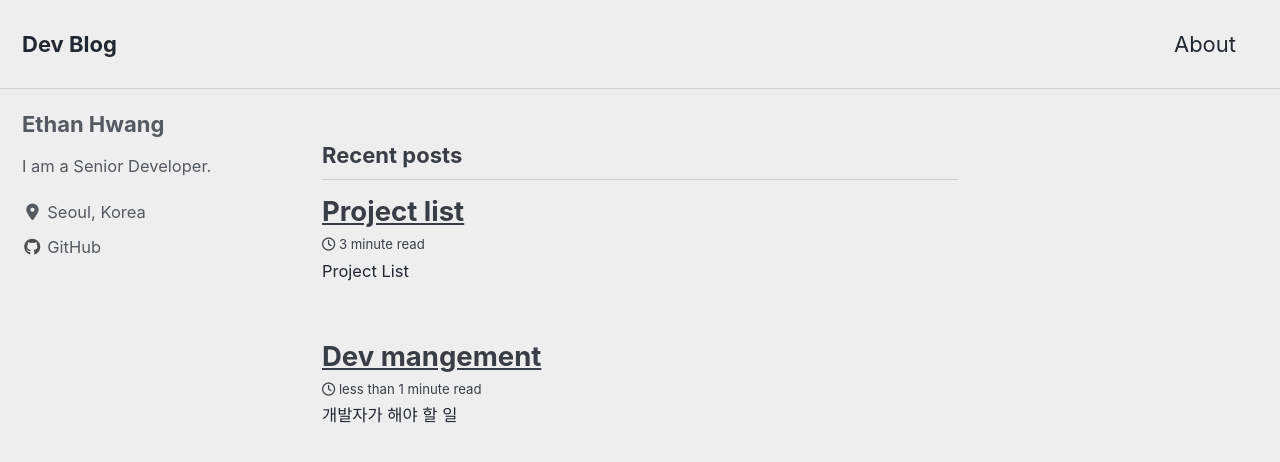
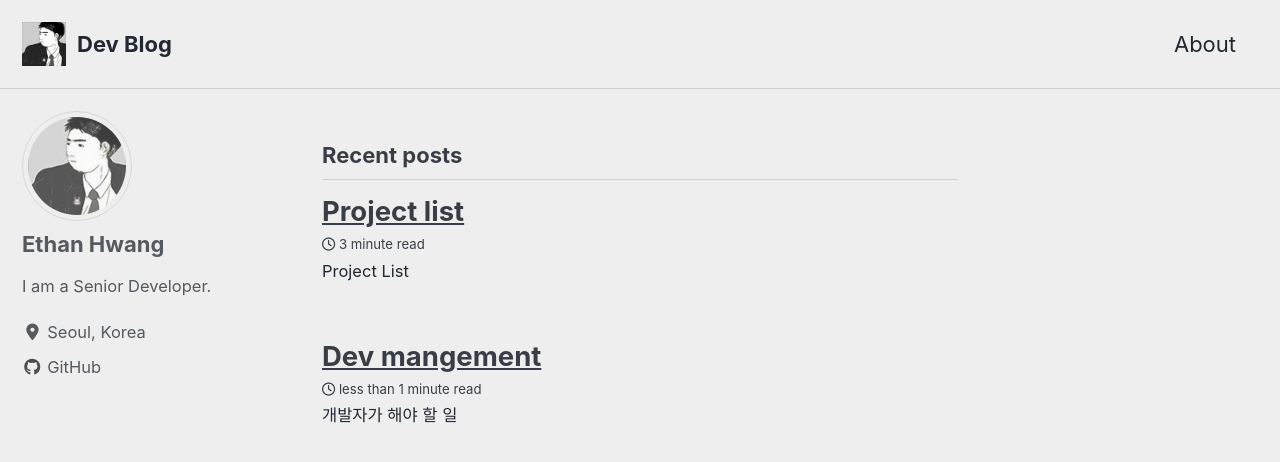
Before and after one commit to LNDNJC/lndnjc.github.io, a Jekyll site: the page built from index.html, in a window 1280 px wide and 900 px high. Shown: the top 462 px of the window. Built offline with Jekyll 4.4.1, drawn with Linux system fonts in a browser that asks for light colours; cached includes are drawn as plain includes; nearby versions of some CDN libraries; the list of posts is cut into pages by our own code.

Commit message:
add icon

```diff
--- a/_config.yml
+++ b/_config.yml
@@ -24,8 +24,8 @@ description              : "An amazing website."
 url                      : # the base hostname & protocol for your site e.g. "https://mmistakes.github.io"
 baseurl                  : # the subpath of your site, e.g. "/blog"
 repository               : # GitHub username/repo-name e.g. "mmistakes/minimal-mistakes"
-teaser                   : # path of fallback teaser image, e.g. "/assets/images/500x300.png"
-logo                     : # path of logo image to display in the masthead, e.g. "/assets/images/88x88.png"
+teaser                   : "/assets/images/bio-myicon.png"
+logo                     : "/assets/images/bio-myicon.png"
 masthead_title           : # overrides the website title displayed in the masthead, use " " for no title
 # breadcrumbs            : false # true, false (default)
 words_per_minute         : 200
@@ -108,7 +108,7 @@ analytics:
 # Site Author
 author:
   name             : "Ethan Hwang"
-  avatar           : # path of avatar image, e.g. "/assets/images/bio-photo.jpg"
+  avatar           : "/assets/images/bio-myicon.png"
   bio              : "I am a Senior Developer."
   location         : "Seoul, Korea"
   email            :
```
Also changed, not shown: assets/images/bio-myicon.png (added).
